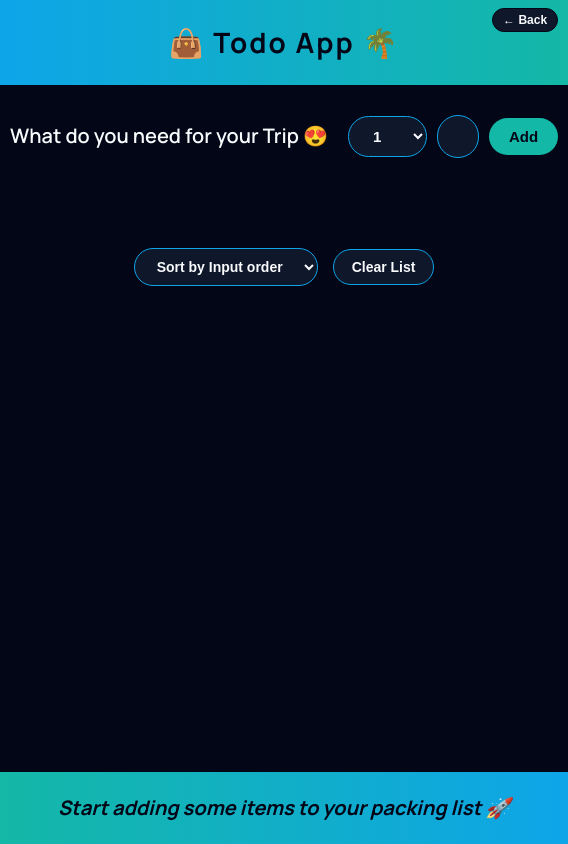
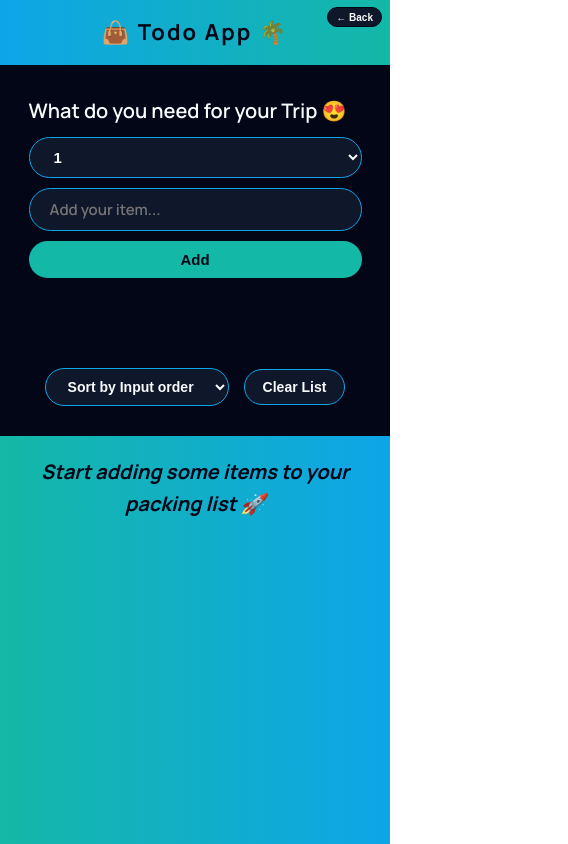
Before and after one commit to rajazohaibzahid/todo-app, a React (Vite) app: page /app in a window 390 px wide. Shown: the whole page, 568 px wide, since content can reach past the window. Built offline with nearby package versions, Linux system fonts and the light colour scheme.

Commit message:
updated pages and navigation

```diff
--- a/src/components/Form.module.css
+++ b/src/components/Form.module.css
@@ -5,8 +5,6 @@
   align-items: center;
   padding: 3rem 1rem;
 }
-
-/* main form row */
 
 .addForm {
   display: flex;
@@ -54,3 +52,17 @@
   border: none;
   color: #020617;
 }
+
+@media (max-width: 480px) {
+  .addForm {
+    flex-direction: column;
+    align-items: stretch;
+    width: 90%;
+  }
+
+  .addForm input,
+  .addForm select,
+  .addForm button {
+    width: 100%;
+  }
+}
--- a/src/components/Logo.module.css
+++ b/src/components/Logo.module.css
@@ -1,15 +1,19 @@
 .logo {
-  position: relative; /* allows absolute positioning inside */
+  position: relative;
 
   text-align: center;
   background: linear-gradient(90deg, #0ea5e9, #14b8a6);
   color: #020617;
 
-  font-size: 5rem;
+  font-size: 4.5rem;
   font-weight: 700;
   letter-spacing: 2px;
 
   padding: 2rem 1rem;
+
+  display: flex;
+  justify-content: center;
+  align-items: center;
 }
 
 /* back button */
@@ -38,26 +42,44 @@
   color: #14b8a6;
 }
 
-/* responsive */
+/* tablet */
 
 @media (max-width: 768px) {
   .logo {
-    font-size: 3.5rem;
+    font-size: 3rem;
+    padding: 1.8rem 1rem;
   }
 
   .backBtn {
-    font-size: 1.2rem;
+    font-size: 1.1rem;
     padding: 0.4rem 1rem;
   }
 }
 
+/* mobile */
+
 @media (max-width: 480px) {
   .logo {
-    font-size: 2.8rem;
+    font-size: 2.2rem;
+    padding: 1.5rem 0.8rem;
   }
 
   .backBtn {
-    top: 0.8rem;
-    right: 1rem;
+    top: 0.7rem;
+    right: 0.8rem;
+    font-size: 1rem;
+    padding: 0.35rem 0.8rem;
   }
 }
+
+/* very small phones */
+
+@media (max-width: 360px) {
+  .logo {
+    font-size: 1.9rem;
+  }
+
+  .backBtn {
+    font-size: 0.9rem;
+  }
+}
--- a/src/pages/AppLayout.jsx
+++ b/src/pages/AppLayout.jsx
@@ -49,7 +49,10 @@ function AppLayout() {
     <>
       <div className={styles.app}>
         <Logo />
+
+        <main className={styles.container}>
           <Form onAddItems={handleAddItems} />
+
           <PackingList
             items={items}
             setItems={setItems}
@@ -57,6 +60,8 @@ function AppLayout() {
             onToggleItems={handleToggleItems}
             onClearList={handleClearList}
           />
+        </main>
+
         <Stats items={items} />
       </div>
     </>
--- a/src/pages/AppLayout.module.css
+++ b/src/pages/AppLayout.module.css
@@ -1,7 +1,6 @@
 .app {
   width: 100%;
   min-height: 100vh;
-
   display: grid;
   grid-template-rows: auto auto 1fr auto;
 }
--- a/src/pages/Product.module.css
+++ b/src/pages/Product.module.css
@@ -37,3 +37,37 @@
 .product section a {
   margin-top: 2rem;
 }
+
+/* --- responsive tweaks --- */
+
+/* tablet / small‑desktop */
+@media (max-width: 1024px) {
+  .product {
+    padding: 2rem 3rem;
+  }
+  .product section {
+    gap: 4rem;
+  }
+  .product h2 {
+    font-size: 3.5rem;
+  }
+}
+
+/* phones */
+@media (max-width: 768px) {
+  .product {
+    padding: 1.5rem 1rem;
+  }
+  .product section {
+    grid-template-columns: 1fr;
+    gap: 2.5rem;
+    width: 100%;
+    margin: 4rem auto;
+  }
+  .product h2 {
+    font-size: 3rem;
+  }
+  .product p {
+    font-size: 1.4rem;
+  }
+}
--- a/src/pages/Products.jsx
+++ b/src/pages/Products.jsx
@@ -8,10 +8,6 @@ export default function Product() {
       <PageNav />
       <main className={styles.product}>
         <section>
-          <img
-            src="coding.jpg"
-            alt="person with dog overlooking mountain with sunset"
-          />
           <div>
             <h2>Everything You Need to Manage Your Packing List</h2>
             <p>
@@ -24,6 +20,10 @@ export default function Product() {
               simplicity, and a seamless user experience.
             </p>
           </div>
+          <img
+            src="coding.jpg"
+            alt="person with dog overlooking mountain with sunset"
+          />
         </section>
       </main>
     </>
```
Lines whose indentation alone changed are shown as unchanged.
